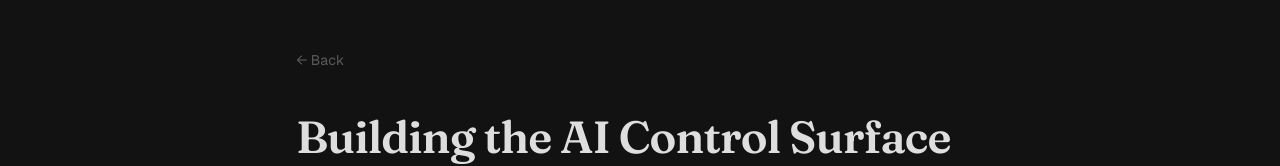
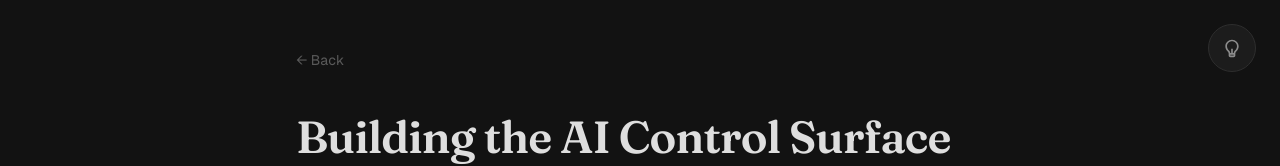
Before and after one commit to hgp-design/davidhgp.com, a React (Vite) app: page /work/ai-control-surface in a window 1280 px wide. Shown: the top 166 px of the page. Built offline with nearby package versions, Linux system fonts and the light colour scheme.

Commit message:
feat: add dark/light theme toggle with two-layer token system

```diff
--- a/index.html
+++ b/index.html
@@ -6,6 +6,13 @@
     <meta name="viewport" content="width=device-width, initial-scale=1.0" />
     <title>davidhgp.com</title>
     <link href="https://fonts.googleapis.com/css2?family=Fraunces:opsz,wght@9..144,100..900&display=swap" rel="stylesheet">
+    <script>
+      (function () {
+        var saved = localStorage.getItem('theme');
+        var theme = saved || 'dark';
+        document.documentElement.dataset.theme = theme;
+      })();
+    </script>
   </head>
   <body>
     <div id="root"></div>
--- a/src/App.jsx
+++ b/src/App.jsx
@@ -1,6 +1,7 @@
 import { BrowserRouter, Routes, Route } from 'react-router-dom'
 import Home from './pages/Home'
 import CaseStudyAIControlSurface from './pages/CaseStudyAIControlSurface'
+import ThemeToggle from './components/common/ThemeToggle'
 
 function App() {
   return (
@@ -9,6 +10,7 @@ function App() {
         <Route path="/" element={<Home />} />
         <Route path="/work/ai-control-surface" element={<CaseStudyAIControlSurface />} />
       </Routes>
+      <ThemeToggle />
     </BrowserRouter>
   )
 }
--- /dev/null
+++ b/src/components/common/ThemeToggle.css
@@ -0,0 +1,22 @@
+.theme-toggle {
+  position: fixed;
+  top: var(--space-6);
+  right: var(--space-6);
+  width: 48px;
+  height: 48px;
+  border-radius: 50%;
+  border: 1px solid var(--color-border);
+  background-color: var(--color-surface);
+  color: var(--color-text-secondary);
+  display: flex;
+  align-items: center;
+  justify-content: center;
+  cursor: pointer;
+  transition: background-color 0.15s ease, color 0.15s ease, border-color 0.15s ease;
+  z-index: 100;
+}
+
+.theme-toggle:hover {
+  background-color: var(--color-surface-hover);
+  color: var(--color-text-primary);
+}
--- /dev/null
+++ b/src/components/common/ThemeToggle.jsx
@@ -0,0 +1,30 @@
+import { useState, useEffect } from 'react'
+import { RiLightbulbFill, RiLightbulbLine } from 'react-icons/ri'
+import './ThemeToggle.css'
+
+function ThemeToggle() {
+  const [theme, setTheme] = useState(
+    () => document.documentElement.dataset.theme || 'dark'
+  )
+
+  useEffect(() => {
+    document.documentElement.dataset.theme = theme
+    localStorage.setItem('theme', theme)
+  }, [theme])
+
+  function toggle() {
+    setTheme(t => (t === 'dark' ? 'light' : 'dark'))
+  }
+
+  return (
+    <button
+      className="theme-toggle"
+      onClick={toggle}
+      aria-label={theme === 'dark' ? 'Switch to light theme' : 'Switch to dark theme'}
+    >
+      {theme === 'dark' ? <RiLightbulbLine size={20} /> : <RiLightbulbFill size={20} />}
+    </button>
+  )
+}
+
+export default ThemeToggle
--- a/src/index.css
+++ b/src/index.css
@@ -1,17 +1,34 @@
 @import "tailwindcss";
 
 :root {
-  /* Colors */
-  --color-background: hsl(0, 0%, 7%);
-  --color-surface: hsl(0, 0%, 11%);
-  --color-surface-hover: hsl(0, 0%, 14%);
-  --color-border: hsl(0, 0%, 18%);
-  --color-text-primary: hsl(0, 0%, 87%);
-  --color-text-secondary: hsl(0, 0%, 55%);
-  --color-text-muted: hsl(0, 0%, 35%);
-  --color-accent: hsl(40, 65%, 55%);
-  --color-accent-hover: hsl(40, 65%, 65%);
-  --color-white: #ffffff;
+  /* ─── Primitive tokens (raw values — never reference directly in components) ─── */
+  --primitive-neutral-7: hsl(0, 0%, 7%);
+  --primitive-neutral-11: hsl(0, 0%, 11%);
+  --primitive-neutral-13: hsl(0, 0%, 13%);
+  --primitive-neutral-14: hsl(0, 0%, 14%);
+  --primitive-neutral-18: hsl(0, 0%, 18%);
+  --primitive-neutral-35: hsl(0, 0%, 35%);
+  --primitive-neutral-55: hsl(0, 0%, 55%);
+  --primitive-neutral-87: hsl(0, 0%, 87%);
+  --primitive-neutral-92: hsl(0, 0%, 92%);
+  --primitive-neutral-97: hsl(0, 0%, 97%);
+  --primitive-amber-dark: hsl(40, 65%, 55%);
+  --primitive-amber-dark-hover: hsl(40, 65%, 65%);
+  --primitive-amber-light: hsl(40, 75%, 40%);
+  --primitive-amber-light-hover: hsl(40, 75%, 32%);
+  --primitive-white: hsl(0, 0%, 100%);
+
+  /* ─── Semantic tokens — dark theme (default) ─── */
+  --color-background: var(--primitive-neutral-7);
+  --color-surface: var(--primitive-neutral-11);
+  --color-surface-hover: var(--primitive-neutral-14);
+  --color-border: var(--primitive-neutral-18);
+  --color-text-primary: var(--primitive-neutral-87);
+  --color-text-secondary: var(--primitive-neutral-55);
+  --color-text-muted: var(--primitive-neutral-35);
+  --color-accent: var(--primitive-amber-dark);
+  --color-accent-hover: var(--primitive-amber-dark-hover);
+  --color-white: var(--primitive-white);
 
   /* Typography */
   --font-primary: 'Geist Sans', sans-serif;
@@ -96,6 +113,19 @@
   --layout-content-wide: 960px;
 }
 
+/* ─── Light theme — semantic token overrides only ─── */
+[data-theme="light"] {
+  --color-background: var(--primitive-neutral-97);
+  --color-surface: var(--primitive-neutral-92);
+  --color-surface-hover: var(--primitive-neutral-87);
+  --color-border: var(--primitive-neutral-55);
+  --color-text-primary: var(--primitive-neutral-13);
+  --color-text-secondary: var(--primitive-neutral-35);
+  --color-text-muted: var(--primitive-neutral-55);
+  --color-accent: var(--primitive-amber-light);
+  --color-accent-hover: var(--primitive-amber-light-hover);
+}
+
 body {
   background-color: var(--color-background);
   color: var(--color-text-primary);
```
